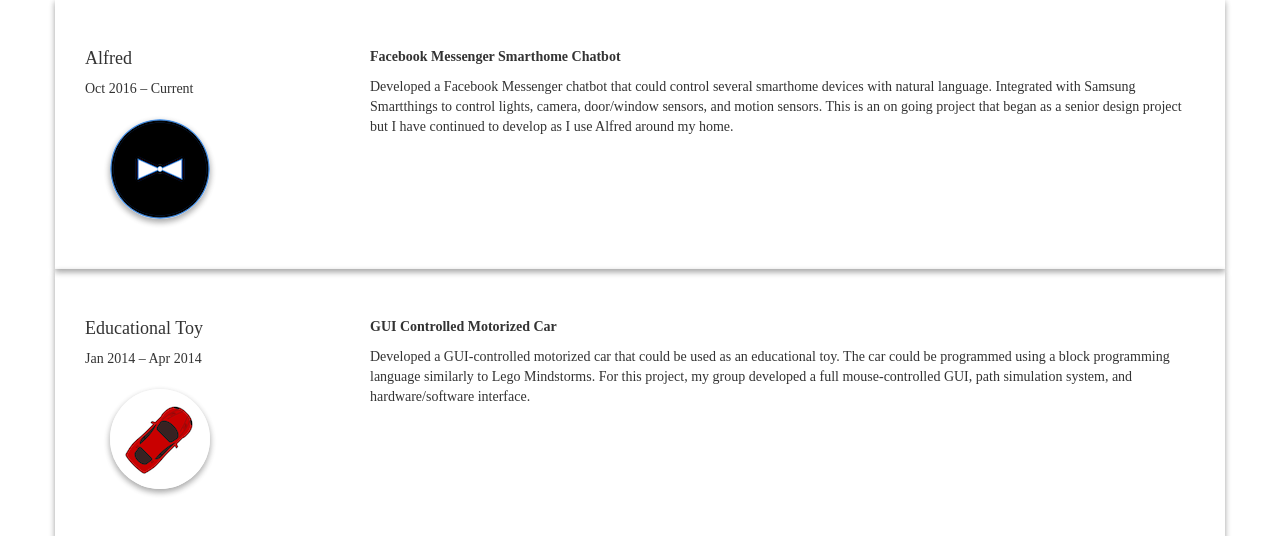
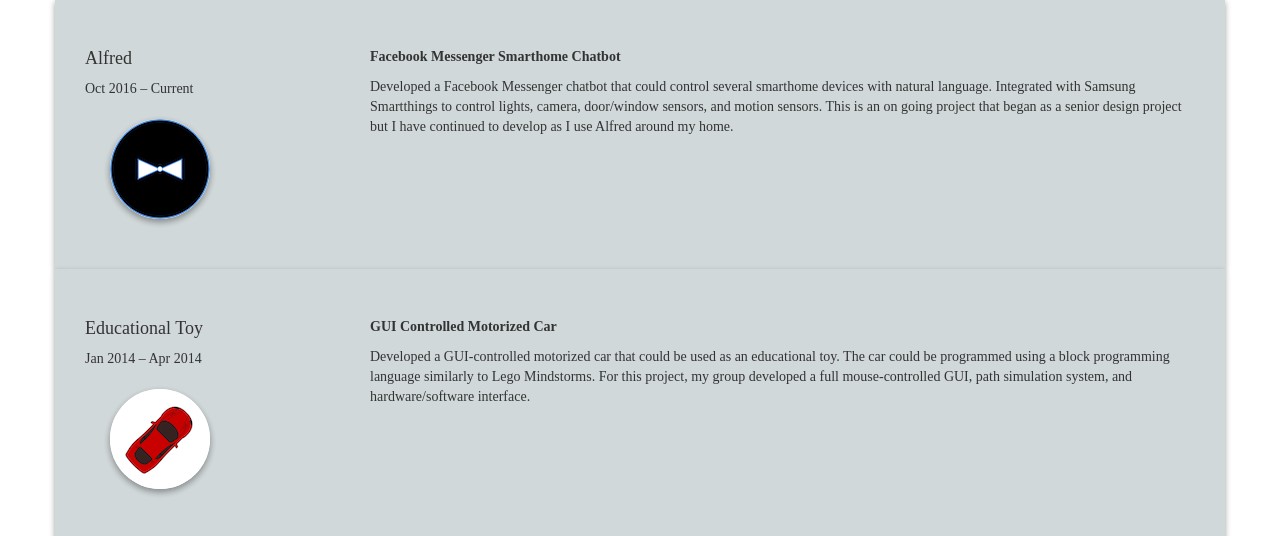
Before and after one commit to JonBrelje/website, a Flask app: page / in a window 1280 px wide. Shown: the part 2834-3370 px from the top of the page. Run offline with Flask 2, Linux system fonts and the light colour scheme; some libraries are stand-ins or nearby versions.

Commit message:
Still working with colors

```diff
--- a/static/stylesheets/style.css
+++ b/static/stylesheets/style.css
@@ -34,7 +34,7 @@ body {
     position: relative;
     color: #D1D8D9;
 
-    background-color: ##414A42;
+    background-color: #262C28;
     padding: 10px;
 
     border: solid #D1D8D9;
@@ -58,6 +58,6 @@ body {
 .container {
     max-width: 1280px;
     padding: 40px 180px;
-    background-color:##D1D8D9;
+    background-color: #D1D8D9;
 
 }
```
